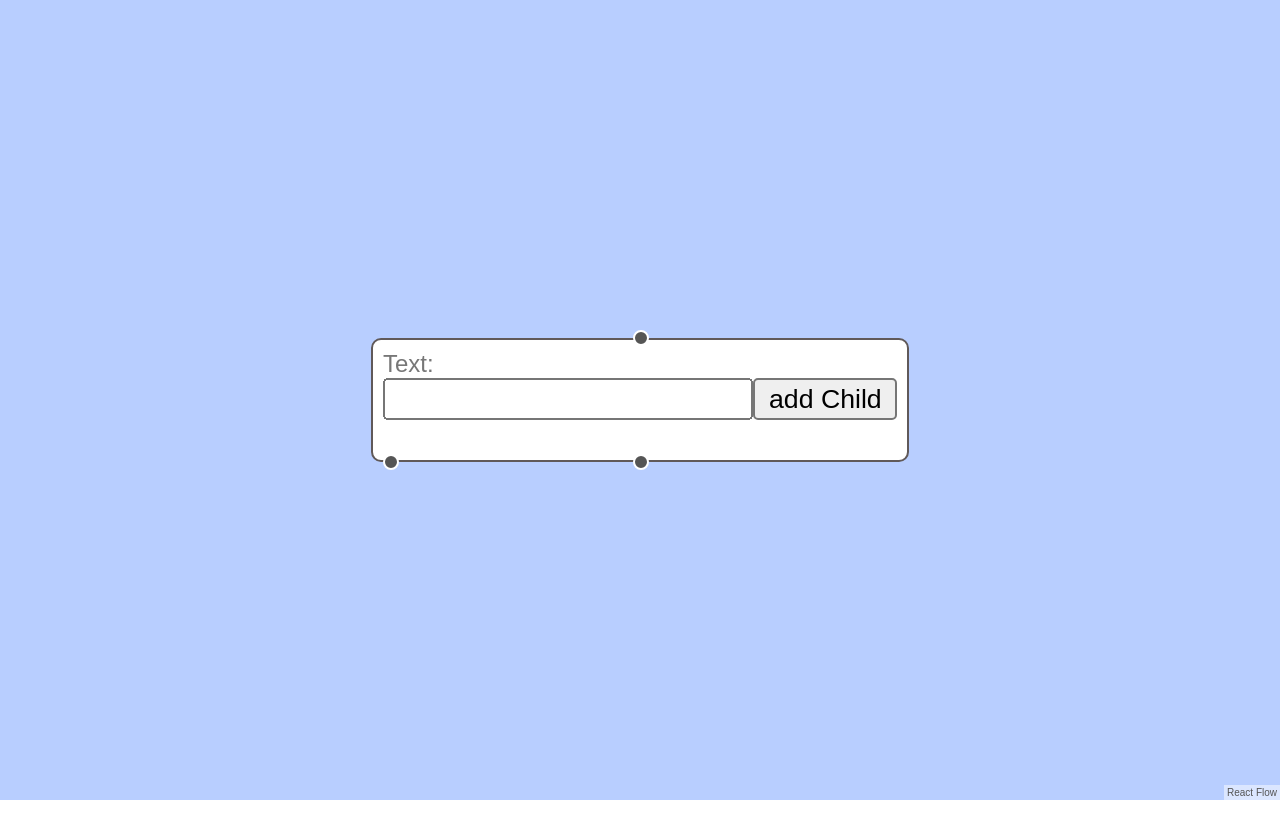
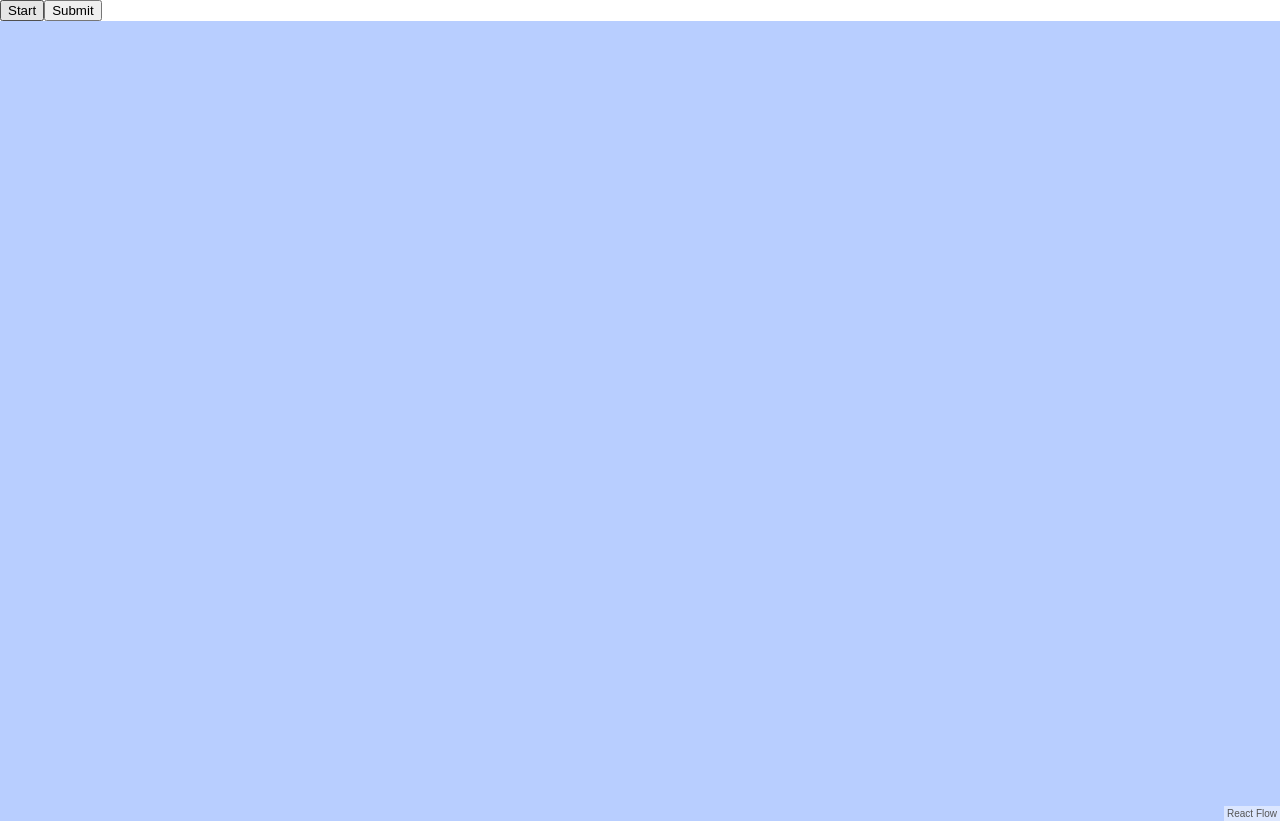
Before and after one commit to vatsalmanvar/know-your-relation, a React (Create React App) app in the folder frontend/: page / in a window 1280 px wide. Before the commit the page ends 800 px from the top, so only its background shows below. Built offline with nearby package versions, Linux system fonts and the light colour scheme.

Commit message:
childs with edges with no error

```diff
--- a/frontend/src/components/Demo.js
+++ b/frontend/src/components/Demo.js
@@ -9,42 +9,54 @@ const rfStyle = {
   backgroundColor: '#B8CEFF',
 };
 
-const initialNodes = [
-  { id: '1', type: 'textUpdater', position: { x: 50, y: 50 }, data: { value: 123, child:0 } },
-
-];
+// const initialNodes = [
+//   ,
+// ];
 // we define the nodeTypes outside of the component to prevent re-renderings
 // you could also use useMemo inside the component
 const nodeTypes = { textUpdater: TextUpdaterNode };
 
-
 function Flow() {
-  const [nodes, setNodes] = useState(initialNodes);
+  const [nodes, setNodes] = useState([]);
   const [edges, setEdges] = useState([]);
+  const FirstNode=()=>{
+    setNodes((nodes)=>{
+      return [...nodes,{
+        id:'1',
+        type: 'textUpdater',
+        position: { x: 50, y: 50 },
+        data: { value: 123, child:0 },
+      }]
+    })
+    console.log('nodes: ',nodes);
+  }
   const onNodeClick = useCallback((event, node) => {
     setNodes((nodes)=>{
-        console.log(node);
+        console.log('clicked node id: ', node.id);
         node.data.child = node.data.child+1;
         return [...nodes,{
-            id: node.id+node.data.child,
+            id: ((parseInt(node.id)*10) + node.data.child).toString(),
             type:'textUpdater',
             position:{x:node.position.x,y:node.position.y+100},
             data:{ value:Math.random(), child:0},
         }];
     },[]);
-    initialNodes.push(node);
-    console.log('init nodes',initialNodes);
+    console.log('init nodes',nodes);
     //console.log('child', node.data.child);
     //console.log('->>> id', node.id);
-
+    //console.log('edges', edges);
     setEdges((edges)=>{
       console.log('click edge',edges);
       return [...edges,{
+          id:Math.random(),
           source:node.id,
           target:node.id+node.data.child,
       }];
   });
   })
+  const OnSubmit=()=>{
+    console.log(nodes);
+  }
   const onNodesChange = useCallback(
     (changes) => setNodes((nds) => applyNodeChanges(changes, nds)),
     [setNodes]
@@ -59,6 +71,10 @@ function Flow() {
   );
 
   return (
+    <>
+    <button value="test" onClick={FirstNode}>Start</button>
+    <button value="test" onClick={OnSubmit}>Submit</button>
+
     <ReactFlow
     nodes={nodes}
     edges={edges}
@@ -70,6 +86,7 @@ function Flow() {
     fitView
     style={rfStyle}
     />
+    </>
     );
 }
 
--- a/frontend/src/components/TextUpdaterNode.js
+++ b/frontend/src/components/TextUpdaterNode.js
@@ -18,9 +18,12 @@ function TextUpdaterNode({ data }) {
       <div>
         <label htmlFor="text">Text:</label>
         <input id="text" name="text" onChange={onChange} />
-        <input type="button" value="add Child"/>
+        <hr></hr>
+        <div>
+          <input type="button" value="add Child"/>
+        </div>
       </div>
-      <Handle type="source" position={Position.Bottom} id="a" style={handleStyle} />
+
       <Handle type="source" position={Position.Bottom} id="b" />
     </div>
   );
--- a/frontend/src/components/text-updater-node.css
+++ b/frontend/src/components/text-updater-node.css
@@ -1,5 +1,5 @@
 .text-updater-node {
-    height: 50px;
+    height: auto;
     border: 1px solid #605959;
     padding: 5px;
     border-radius: 5px;
@@ -8,6 +8,6 @@
 
   .text-updater-node label {
     display: block;
-    color: #777;
-    font-size: 12px;
+    color: rgb(0, 0, 0);
+    font-size: 10px;
   }
```
Lines whose indentation alone changed are shown as unchanged.
